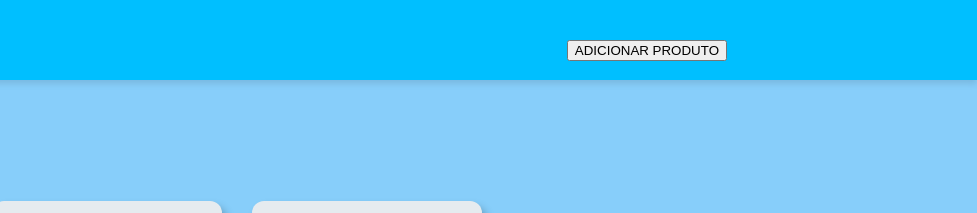
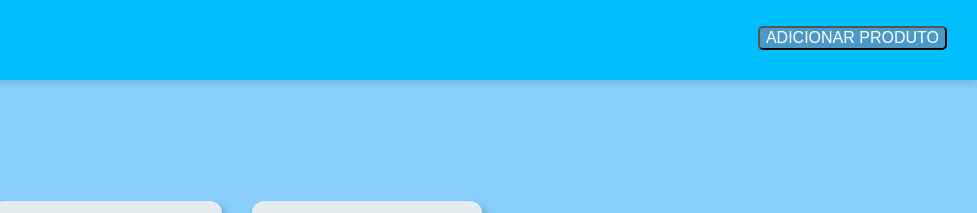
Before and after one commit to vitote1/projetoSUza, a plain HTML site: page index.html in a window 1280 px wide. Shown: the top 213 px of the page, 303-1280 px from the left. Drawn offline with Linux system fonts and the light colour scheme.

Commit message:
Update style.css

```diff
--- a/style.css
+++ b/style.css
@@ -154,7 +154,12 @@ footer {
 
 #adm{
     position: absolute;
-    right: 250px;
+    right: 30px;
+    bottom: 30px;
+    background-color: #4a99c9;
+    border-radius: 5px;
+    font-size: 16px;
+    color: white;
 }
 
 #criarProduto, #mudarProduto{
```
